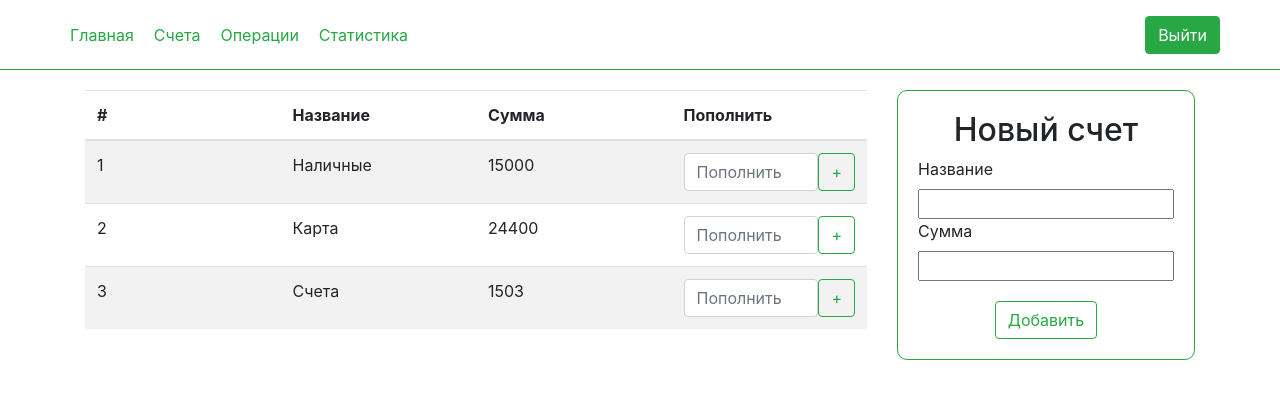
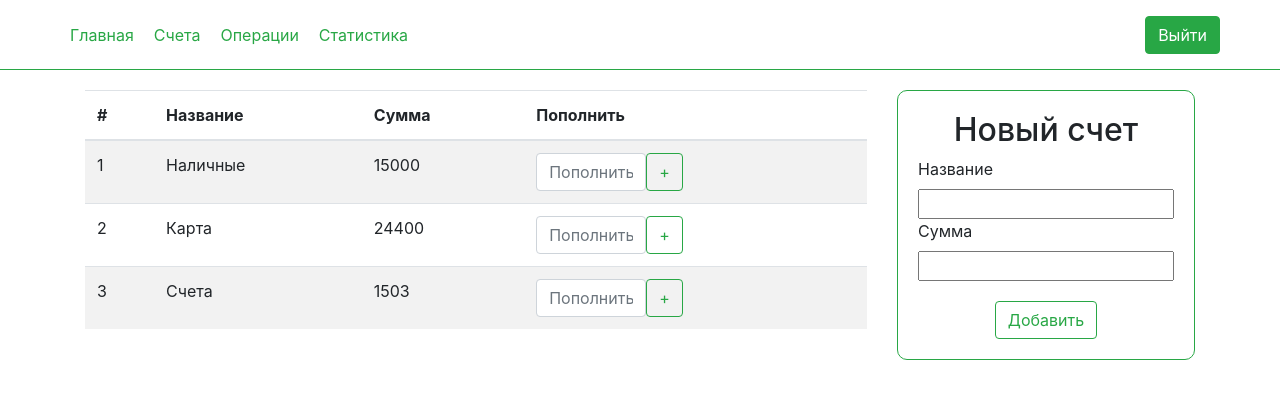
Before and after one commit to DenisIsmagilov1/wallet, a Vue app: page /bills in a window 1280 px wide. Shown: the top 398 px of the page. Built offline with nearby package versions, Linux system fonts and the light colour scheme.

Commit message:
Пофиксил отображение таблиц на мобильных экранах

```diff
--- a/src/components/BillConfirmForm.vue
+++ b/src/components/BillConfirmForm.vue
@@ -34,4 +34,8 @@ export default {
 .bills__table__confirm-form {
   display: inline-flex;
 }
+
+.bills__table__confirm-form input {
+  width: 110px;
+}
 </style>
--- a/src/components/BillsList.vue
+++ b/src/components/BillsList.vue
@@ -1,6 +1,6 @@
 <template>
   <div class="bills__table">
-    <b-table striped hover fixed :items="getBills" :fields="fields">
+    <b-table responsive="sm" striped hover :items="getBills" :fields="fields">
       <template v-slot:cell(#)="data">{{ data.index + 1 }}</template>
       <template v-slot:cell(Пополнить)="row">
         <BillConfirmForm :bill="row.item" />
--- a/src/components/OperationsList.vue
+++ b/src/components/OperationsList.vue
@@ -10,7 +10,7 @@
       id="operations-table"
       striped
       hover
-      fixed
+      responsive="sm"
       :fields="fields"
       :items="$store.getters.getOperations"
       :per-page="perPage"
```
